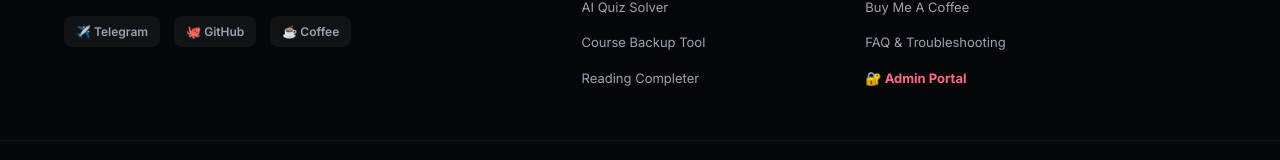
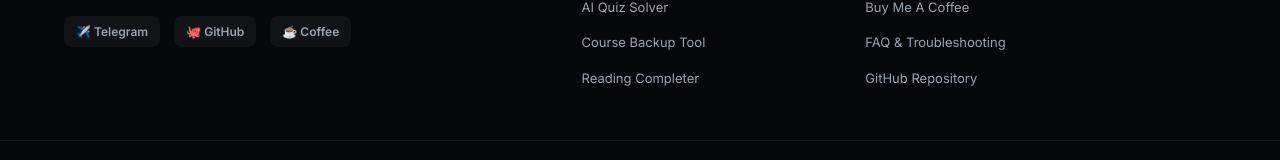
Before and after one commit to anupmazumdar/Coursera-Automation, a browser extension: page website/index.html in a window 1280 px wide. Shown: the part 5633-5793 px from the top of the page. Drawn offline with Linux system fonts and the light colour scheme.

Commit message:
security: ensure complete privacy of admin domain

```diff
--- a/website/index.html
+++ b/website/index.html
@@ -618,7 +618,7 @@
           <li><a href="https://t.me/automation_coursera" target="_blank">Telegram: @automation_coursera</a></li>
           <li><a href="https://buymeacoffee.com/anupmazumdar" target="_blank">Buy Me A Coffee</a></li>
           <li><a href="#faq">FAQ & Troubleshooting</a></li>
-          <li><a href="https://automation.anupmazumdar.me" target="_blank" class="admin-link">🔐 Admin Portal</a></li>
+          <li><a href="https://github.com/anupmazumdar/Coursera-Automation" target="_blank">GitHub Repository</a></li>
         </ul>
       </div>
     </div>
```
Also changed, not shown: dist/scripts/background.js, dist/scripts/license.js, dist/scripts/popup.js, dist/scripts/rdr.js, dist/scripts/settings.js, 2 other files.
